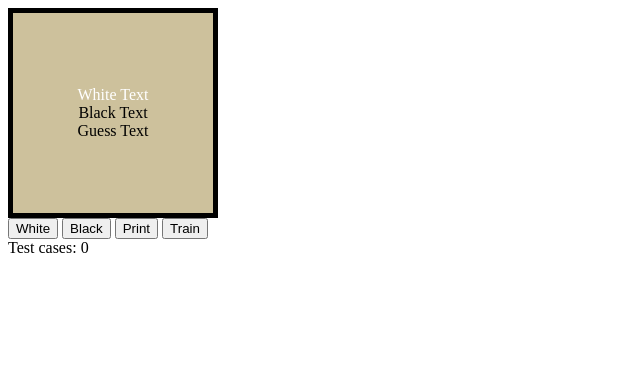
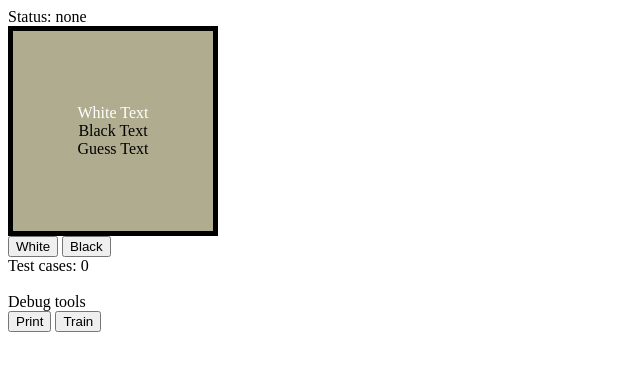
Before and after one commit to kaden-emrich/neural-nets, a plain HTML site: page text-color-ai/index.html in a window 1280 px wide. Shown: the whole page, without its empty margins (0-640 px from the left). Drawn offline with Linux system fonts and the light colour scheme.

Commit message:
public release 1

```diff
--- a/text-color-custom/index.html
+++ b/text-color-ai/index.html
@@ -26,6 +26,7 @@
     </style>
 </head>
 <body>
+    <div>Status: <span id="status-display">none</span></div>
     <div id="color">
         <div class="white" \>White Text</div>
         <div>Black Text</div>
@@ -34,9 +35,11 @@
 
     <button id="white-button">White</button>
     <button id="black-button">Black</button>
+    <br>
+    <div>Test cases: <span id="test-cases-display">0</span></div>
+    <br>
+    <div>Debug tools</div>
     <button id="print-button">Print</button>
     <button id="train-button">Train</button>
-    <br>
-    <div>Test cases: <span id="test-cases-display">0</span></div>
 </body>
 </html>
--- a/text-color-custom/script.js
+++ b/text-color-ai/script.js
@@ -16,6 +16,7 @@ const blackButton = document.getElementById('black-button');
 const printButton = document.getElementById('print-button');
 const trainButton = document.getElementById('train-button');
 const testCaseNumDisplay = document.getElementById('test-cases-display');
+const statusDisplay = document.getElementById('status-display');
 let color;
 let guess;
 train();
@@ -41,17 +42,26 @@ function chooseColor(value) {
         input: color,
         output: [value]
     });
-    setRandomColor();
+
+    if(value != guess) {
+        train();
+    }
+    else {
+        setRandomColor();
+    }
     testCaseNumDisplay.innerText = data.length;
 }
 
-function train() {
+async function train() {
     colorEl.style.filter = 'brightness(0%)';
-
-    net = trainNetwork(netStructure, 100, 1000, 0.2, data);
-    setRandomColor();
-    colorEl.style.filter = 'brightness(100%)';
-    console.log("trained");
+    updateStatus('training...')
+    setTimeout(() => {
+        net = trainNetwork(netStructure, 100, 1000, 0.2, data);
+        setRandomColor();
+        colorEl.style.filter = 'brightness(100%)';
+        console.log("trained");
+        updateStatus('none');
+    }, 10);
 }
 
 function print() {
@@ -65,3 +75,8 @@ function setRandomColor() {
     guessEl.style.color = guess > 0.5 ? '#FFF' : '#000';
     colorEl.style.background = `rgba(${color[0] * 255}, ${color[1] * 255}, ${color[2] * 255})`;
 }
+
+async function updateStatus(value, callback) {
+    statusDisplay.innerText = value;
+    if(callback && typeof callback === 'function') awaitcallback();
+}
```
Also changed, not shown: index.html (added, +11 -0 lines), network.js (line endings or trailing spaces), text-color-old/index.html (renamed from text-color/index.html), text-color-old/script.js (renamed from text-color/script.js).
